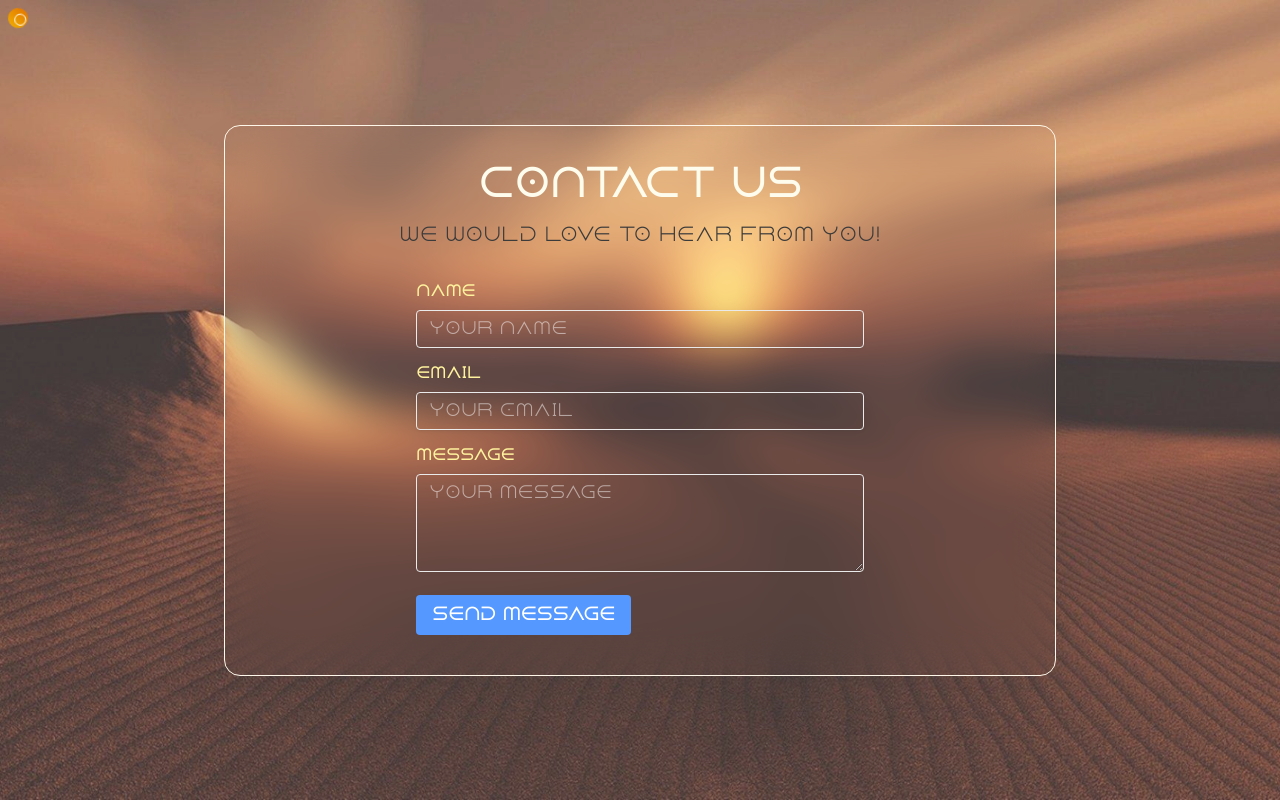
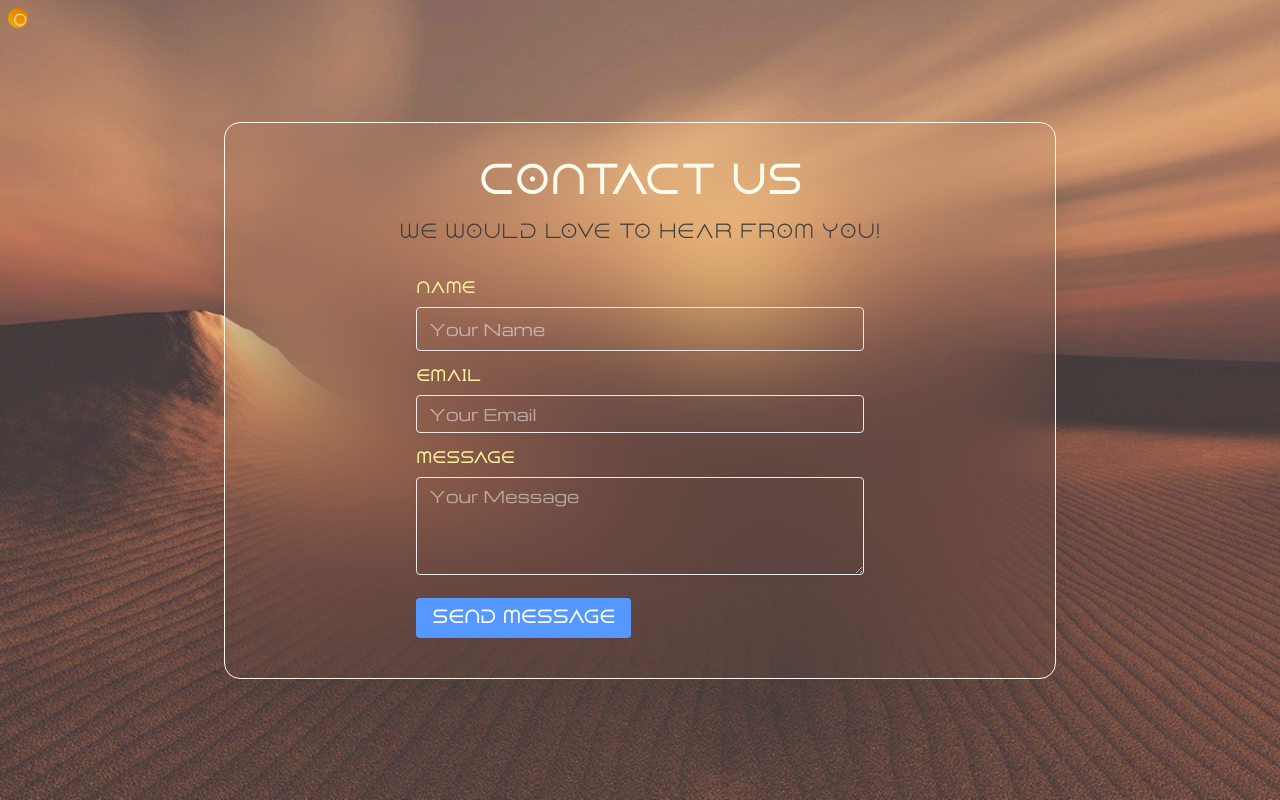
Before and after one commit to UDAY-DEVELOPER-07/_portfolio_, a Next.js app: page /Contact in a window 1280 px wide. Built offline with nearby package versions, Linux system fonts and the light colour scheme.

Commit message:
fixed the issue of the text in the input text section

```diff
--- a/src/app/Contact/page.tsx
+++ b/src/app/Contact/page.tsx
@@ -17,7 +17,7 @@ export default function Contact() {
             }
           `}</style>
             <div className="flex bg-url items-center justify-center h-screen">
-                <div className="absolute flex flex-col justify-center items-center backdrop-blur-xl rounded-2xl shadow-2xl w-[95%] sm:w-[85%] md:w-[75%] lg:w-[65%] h-auto backdrop-blur-3xl border border-[#FFF7E5] rounded-2xl p-6 md:p-8 lg:p-10">
+                <div className="absolute flex flex-col justify-center items-center rounded-2xl shadow-2xl w-[95%] sm:w-[85%] md:w-[75%] lg:w-[65%] h-auto backdrop-blur-3xl border border-[#FFF7E5] p-6 md:p-8 lg:p-10">
                 <h1 className="text-4xl font-extrabold text-yellow-50 mb-4">Contact Us</h1>
                 <p className="text-lg mb-8">We would love to hear from you!</p>
                 <form className="w-full max-w-md">
@@ -26,7 +26,7 @@ export default function Contact() {
                             Name
                         </label>
                         <input
-                            className="shadow appearance-none border rounded w-full py-2 px-3 text-white leading-tight focus:outline-none focus:shadow-outline"
+                            className="shadow font-michroma-rise appearance-none border rounded h-11 box-border w-full py-2 px-3 text-white leading-3 focus:outline-none focus:shadow-outline"
                             id="name"
                             type="text"
                             placeholder="Your Name"
@@ -37,7 +37,7 @@ export default function Contact() {
                             email
                         </label>
                         <input
-                            className="shadow z-20 appearance-none border rounded w-full py-2 px-3 text-white leading-tight focus:outline-none focus:shadow-outline"
+                            className="shadow z-20 font-michroma-rise appearance-none border rounded w-full py-2 px-3 text-white leading-tight focus:outline-none focus:shadow-outline"
                             id="email"
                             type="email"
                             placeholder="Your Email"
@@ -48,7 +48,7 @@ export default function Contact() {
                             Message
                         </label>
                         <textarea
-                            className="shadow appearance-none border rounded w-full py-2 px-3 text-white leading-tight focus:outline-none focus:shadow-outline"
+                            className="shadow font-michroma-rise appearance-none border rounded w-full py-2 px-3 text-white leading-tight focus:outline-none focus:shadow-outline"
                             id="message"
                             rows={4}
                             placeholder="Your Message"
```
